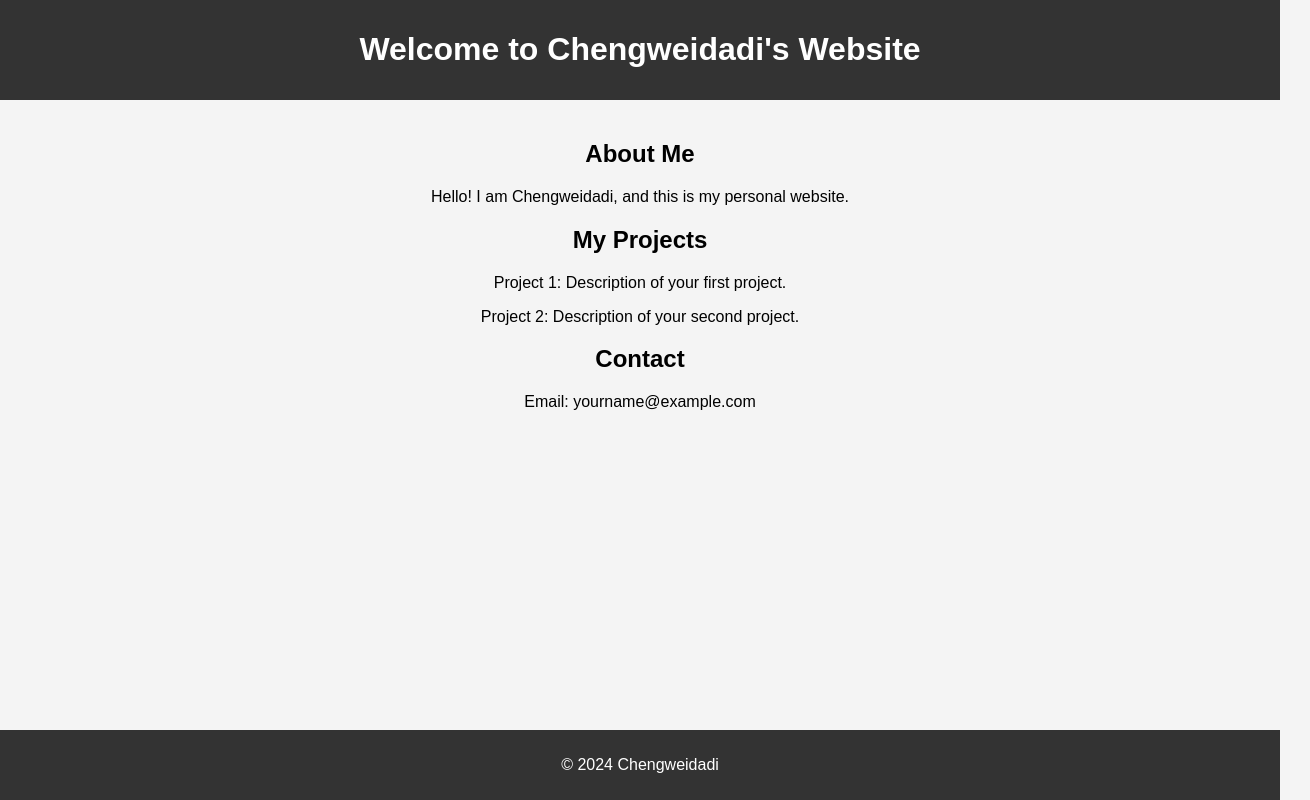
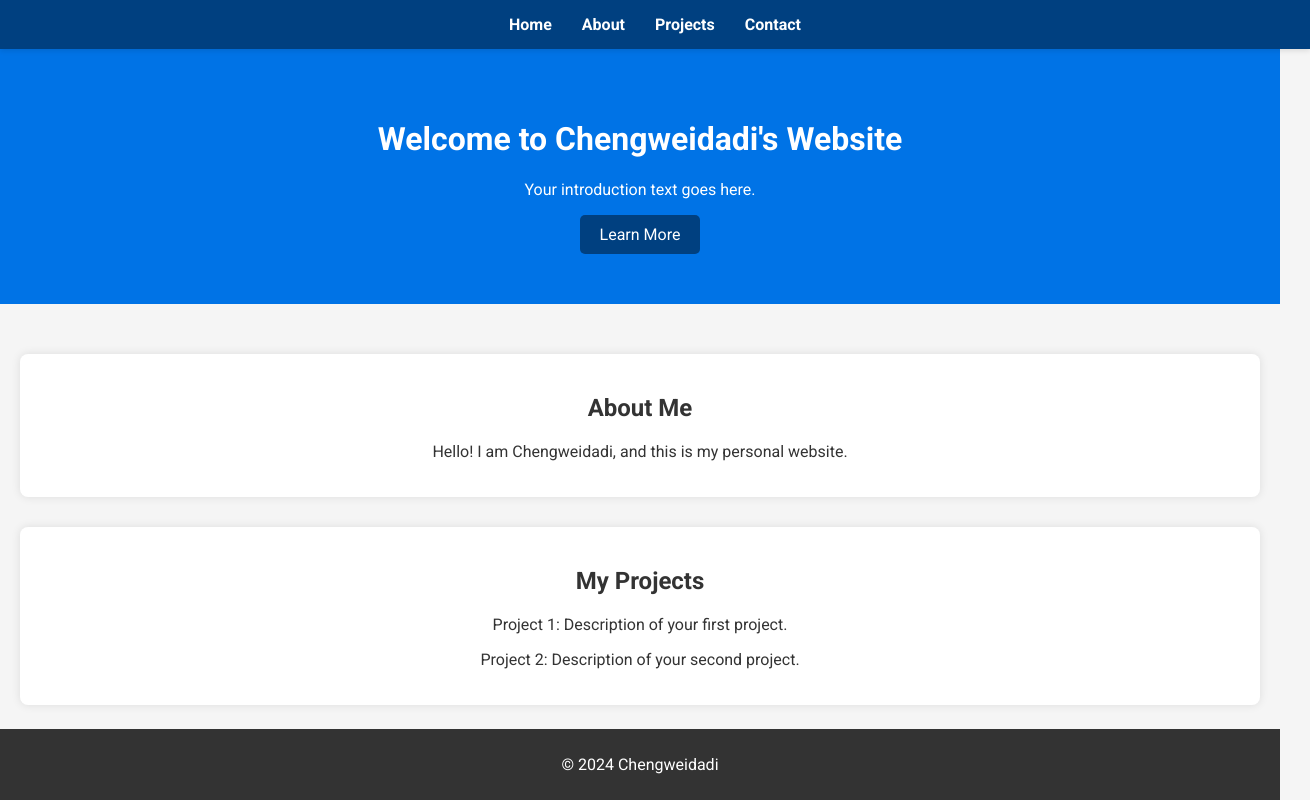
Before and after one commit to chengweidadi/chengweidadi.github.io, a plain HTML site: page index.html in a window 1280 px wide. Shown: the whole page, 1310 px wide, since content can reach past the window. Drawn offline with Linux system fonts and the light colour scheme.

Commit message:
Add files via upload

```diff
--- a/index.html
+++ b/index.html
@@ -3,23 +3,71 @@
 <head>
     <meta charset="UTF-8">
     <meta name="viewport" content="width=device-width, initial-scale=1.0">
+    <link href="https://fonts.googleapis.com/css2?family=Roboto:wght@300;400;700&display=swap" rel="stylesheet">
     <title>Chengweidadi's Personal Website</title>
     <style>
+        /* 全局样式 */
         body {
-            font-family: Arial, sans-serif;
-            background-color: #f4f4f4;
+            font-family: 'Roboto', sans-serif;
+            background-color: #f5f5f5;
             margin: 0;
             padding: 0;
             text-align: center;
+            color: #333;
         }
+
+        /* 顶部导航栏 */
+        nav {
+            background-color: #004080;
+            padding: 15px;
+            position: sticky;
+            top: 0;
+            width: 100%;
+            box-shadow: 0 2px 5px rgba(0, 0, 0, 0.1);
+        }
+
+        nav ul {
+            list-style-type: none;
+            margin: 0;
+            padding: 0;
+            display: flex;
+            justify-content: center;
+        }
+
+        nav ul li {
+            margin: 0 15px;
+        }
+
+        nav ul li a {
+            text-decoration: none;
+            color: #fff;
+            font-weight: bold;
+            transition: color 0.3s ease;
+        }
+
+        nav ul li a:hover {
+            color: #ffcc00;
+        }
+
+        /* 页面内容 */
         header {
-            background-color: #333;
+            background-color: #0073e6;
             color: #fff;
-            padding: 10px 0;
+            padding: 50px 0;
         }
+
         main {
             padding: 20px;
         }
+
+        section {
+            margin: 30px 0;
+            padding: 20px;
+            background-color: #fff;
+            box-shadow: 0 0 10px rgba(0, 0, 0, 0.1);
+            border-radius: 8px;
+        }
+
         footer {
             background-color: #333;
             color: #fff;
@@ -27,24 +75,56 @@
             position: fixed;
             bottom: 0;
             width: 100%;
+            text-align: center;
+        }
+
+        /* 按钮样式 */
+        .btn {
+            display: inline-block;
+            padding: 10px 20px;
+            background-color: #004080;
+            color: #fff;
+            text-decoration: none;
+            border-radius: 5px;
+            transition: background-color 0.3s ease;
+        }
+
+        .btn:hover {
+            background-color: #ffcc00;
+            color: #004080;
         }
     </style>
 </head>
 <body>
+    <!-- 导航栏 -->
+    <nav>
+        <ul>
+            <li><a href="#">Home</a></li>
+            <li><a href="#">About</a></li>
+            <li><a href="#">Projects</a></li>
+            <li><a href="#">Contact</a></li>
+        </ul>
+    </nav>
+
     <header>
         <h1>Welcome to Chengweidadi's Website</h1>
+        <p>Your introduction text goes here.</p>
+        <a href="#" class="btn">Learn More</a>
     </header>
+
     <main>
-        <h2>About Me</h2>
-        <p>Hello! I am Chengweidadi, and this is my personal website.</p>
+        <section>
+            <h2>About Me</h2>
+            <p>Hello! I am Chengweidadi, and this is my personal website.</p>
+        </section>
 
-        <h2>My Projects</h2>
-        <p>Project 1: Description of your first project.</p>
-        <p>Project 2: Description of your second project.</p>
+        <section>
+            <h2>My Projects</h2>
+            <p>Project 1: Description of your first project.</p>
+            <p>Project 2: Description of your second project.</p>
+        </section>
+    </main>
 
-        <h2>Contact</h2>
-        <p>Email: yourname@example.com</p>
-    </main>
     <footer>
         <p>&copy; 2024 Chengweidadi</p>
     </footer>
```
